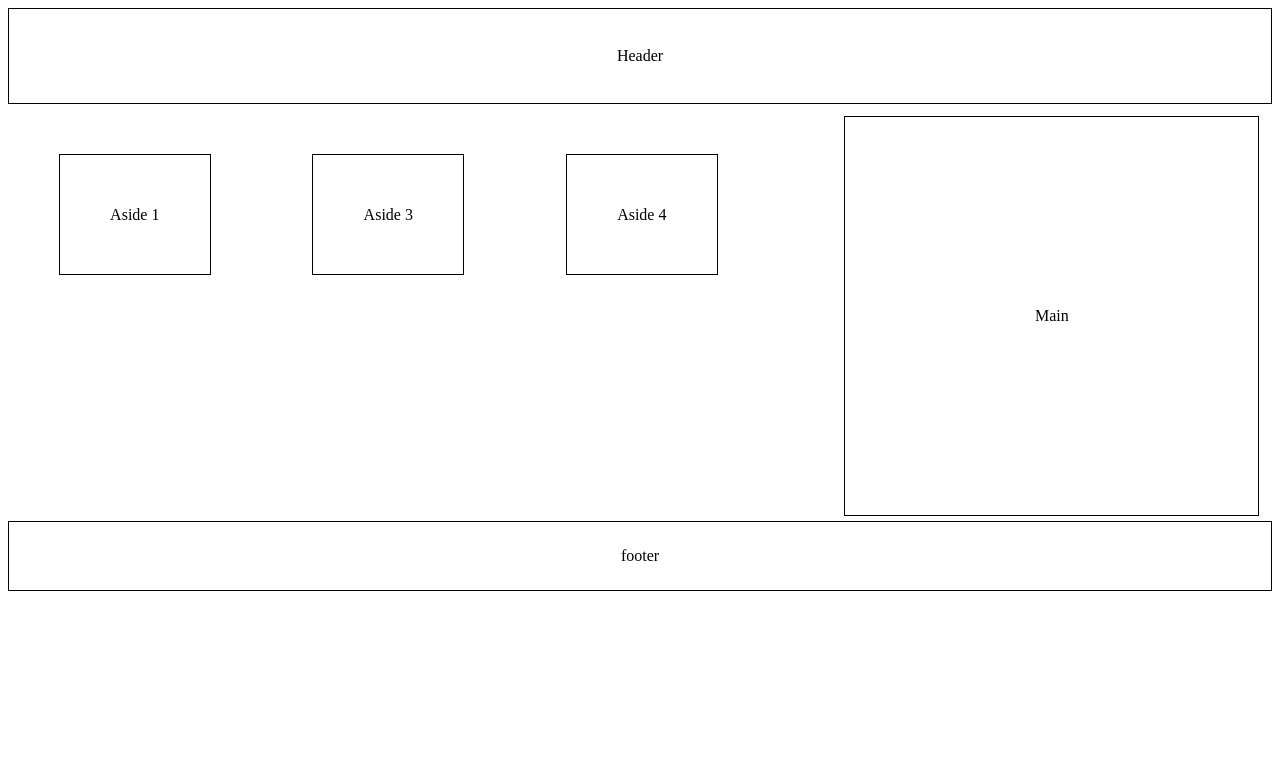
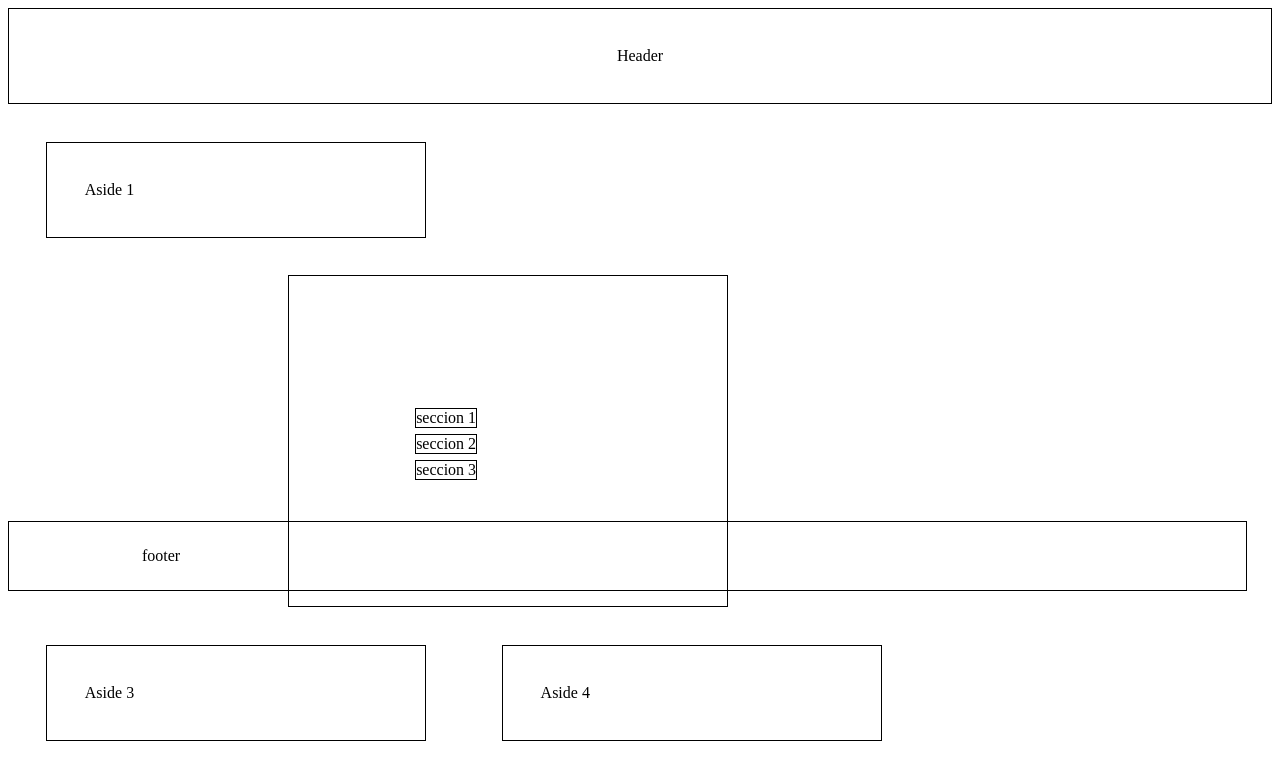
Before and after one commit to SergioZu/Ejercicio4-Css, a plain HTML site: page index.html in a window 1280 px wide. Drawn offline with Linux system fonts and the light colour scheme.

Commit message:
Ejercicio4-css

```diff
--- a/css/styles.css
+++ b/css/styles.css
@@ -1,4 +1,4 @@
-header, aside, main, footer {
+header, aside, main, footer, section {
     border: 1px solid black;
     text-align: center;
 }
@@ -8,20 +8,34 @@ header{
 }
 
 aside{
-    float: inline-start;
-    margin: 4%;
-    padding: 4%;
+    float: left;
+    padding-top: 3%;
+    padding-left: 3%;
+    padding-right: 23%;
+    padding-bottom: 3%;
+    margin-top: 3%;
+    margin-right: 3%;
+    margin-left: 3%;
+
 }
 
 main{
     float: right;
-    margin-top: 1%;
-    margin-right: 1%;
-    padding: 15%;
+    margin-top: 3%;
+    margin-right: 43%;
+  padding: 10%;
 
+}
+
+
+section{
+    float: left;
+    margin-top: 3%;
+    margin-right: 43%;
 }
 
 footer{
     margin-top: 33%;
     padding: 2%;
+    margin-right: 2%;
 }
--- a/index.html
+++ b/index.html
@@ -14,10 +14,10 @@
 
         <header>Header</header>
         <aside>Aside 1</aside>
-        <main>Main
-            <section></section>
-            <section></section>
-            <section></section>
+        <main>
+            <section>seccion 1</section>
+            <section>seccion 2</section>
+            <section>seccion 3</section>
         </main>
         <aside>Aside 3</aside>
         <aside>Aside 4</aside>
```
